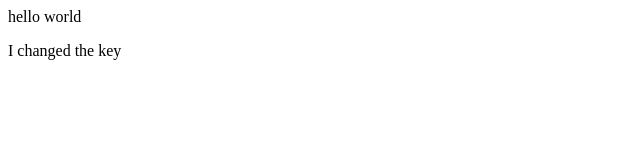
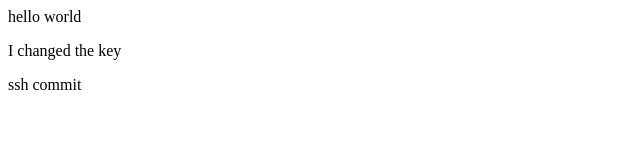
Before and after one commit to benky-test/test, a plain HTML site: page index.html in a window 1280 px wide. Shown: the full height of the page, 0-640 px from the left. Drawn offline with Linux system fonts and the light colour scheme.

Commit message:
commit ssh

```diff
--- a/index.html
+++ b/index.html
@@ -6,5 +6,6 @@
 <body>
 	<p>hello world</p>
 	<p>I changed the key</p>
+	<p>ssh commit</p>
 </body>
 </html>
```
